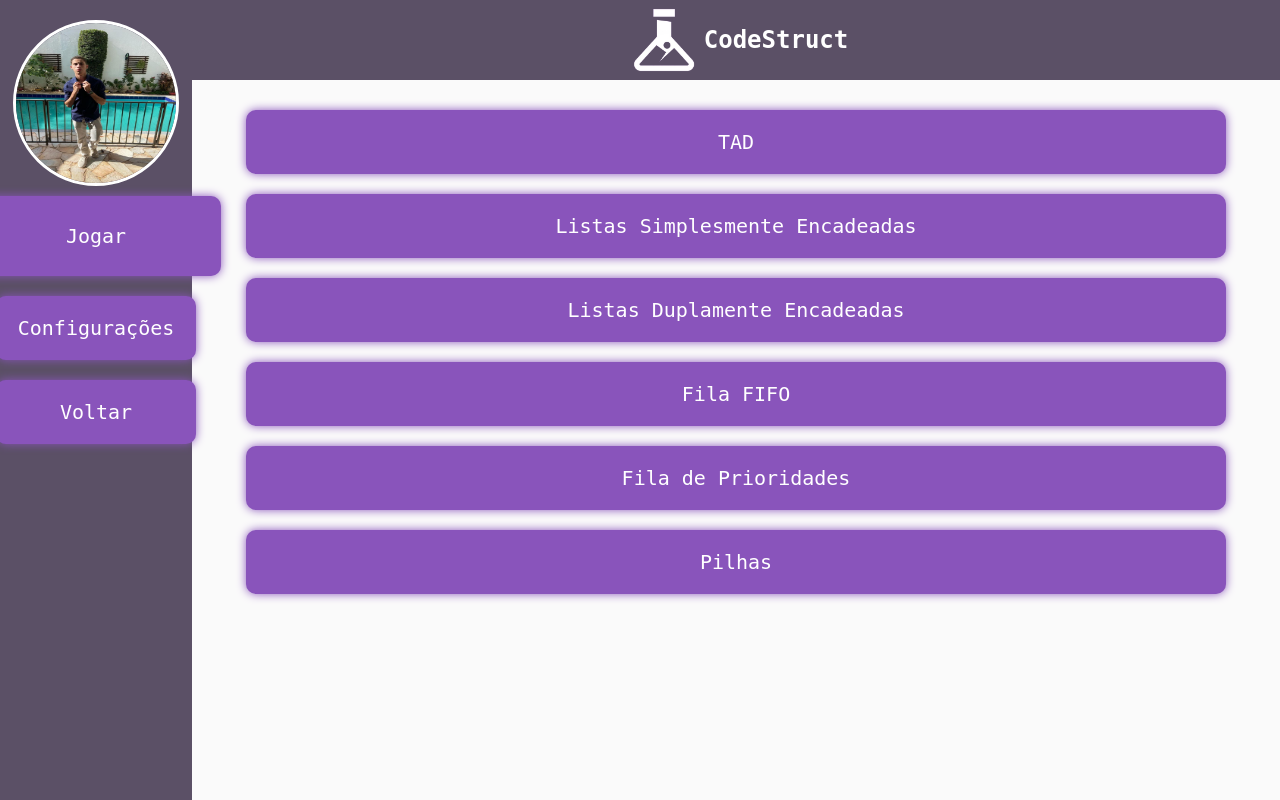
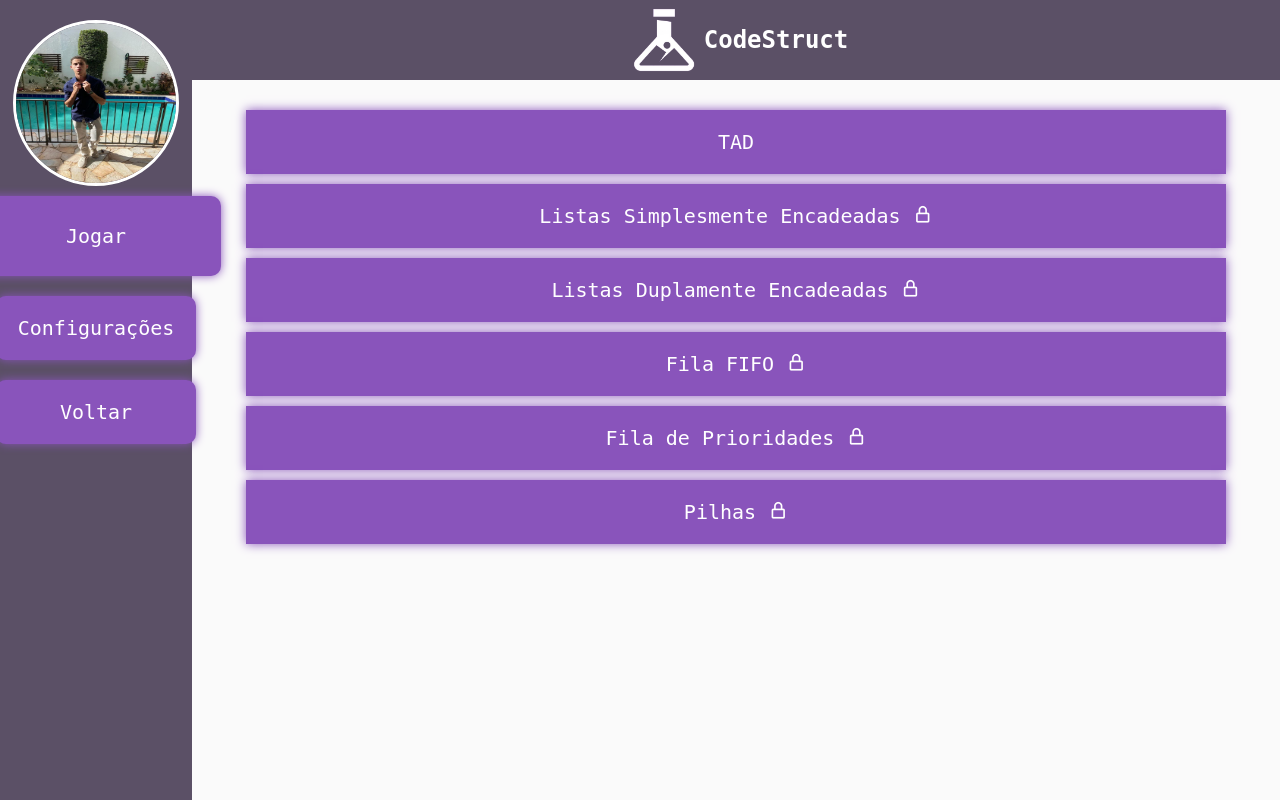
Before and after one commit to M3NT0Sz/CodeStruct, a PHP site: page /view/trilha.php in a window 1280 px wide. Run offline with PHP 8.4, Linux system fonts and the light colour scheme.

Commit message:
Mexendo na trilha

```diff
--- a/view/CSS/style.css
+++ b/view/CSS/style.css
@@ -585,13 +585,18 @@ pre > .language-csharp {
   width: 100%;
 }
 
+.buttonBloqueado:hover {
+  cursor: pointer;
+  background-color: #444 !important;
+  color: #9c9c9c !important;
+}
+
 .trilhaUL > button {
   background-color: #8954bb;
   border: none;
   padding: 20px;
   margin-top: 10px;
-  margin-bottom: 10px;
-  border-radius: 10px;
+  /* margin-bottom: 10px; */
   color: #fff;
   box-shadow: 0 0 10px 0 #8954bb;
   transition: 1s;
@@ -600,6 +605,7 @@ pre > .language-csharp {
 }
 
 .trilhaUL > button:hover {
+  border-radius: 10px;
   cursor: pointer;
   background-color: #fff;
   color: #000;
@@ -611,3 +617,25 @@ pre > .language-csharp {
   flex-direction: column;
   width: 100%;
 }
+
+.trilhaUL > div {
+  width: 90%;
+  box-shadow: 0 0 10px 0 #8954bb;
+  background-image: url("../Imagens/Fundo1.gif");
+}
+
+.trilhaUL > div > li {
+  /* background-color: #8954bb; */
+  font-size: 20px;
+  padding: 10px;
+  color: #fff;
+  transition: 0.5s;
+  display: flex;
+  justify-content: space-between;
+}
+
+.trilhaUL > div > li:hover {
+  background-color: #fff;
+  color: #8954bb;
+  cursor: pointer;
+}
--- a/view/JS/trilha.js
+++ b/view/JS/trilha.js
@@ -19,21 +19,31 @@ toggleTAD.addEventListener("click", function () {
 });
 toggleLSE.addEventListener("click", function () {
   // Alterna a classe 'aberta' no contêiner das trilhas
-  trilhasLSE.classList.toggle("aberta");
+  if (!toggleLSE.classList.contains("buttonBloqueado")) {
+    trilhasLSE.classList.toggle("aberta");
+  }
 });
 toggleLDE.addEventListener("click", function () {
   // Alterna a classe 'aberta' no contêiner das trilhas
-  trilhasLDE.classList.toggle("aberta");
+  if (!toggleLDE.classList.contains("buttonBloqueado")) {
+    trilhasLDE.classList.toggle("aberta");
+  }
 });
 toggleFIFO.addEventListener("click", function () {
   // Alterna a classe 'aberta' no contêiner das trilhas
-  trilhasFIFO.classList.toggle("aberta");
+  if (!toggleFIFO.classList.contains("buttonBloqueado")) {
+    trilhasFIFO.classList.toggle("aberta");
+  }
 });
 togglePri.addEventListener("click", function () {
   // Alterna a classe 'aberta' no contêiner das trilhas
-  trilhasPri.classList.toggle("aberta");
+  if (!togglePri.classList.contains("buttonBloqueado")) {
+    trilhasPri.classList.toggle("aberta");
+  }
 });
 togglePil.addEventListener("click", function () {
   // Alterna a classe 'aberta' no contêiner das trilhas
-  trilhasPil.classList.toggle("aberta");
+  if (!togglePil.classList.contains("buttonBloqueado")) {
+    trilhasPil.classList.toggle("aberta");
+  }
 });
--- a/view/trilha.php
+++ b/view/trilha.php
@@ -9,6 +9,7 @@
         <meta name="viewport" content="width=device-width, initial-scale=1.0" />
         <link rel="stylesheet" href="./CSS/style.css" />
         <link rel="shortcut icon" href="./Imagens/Logo.png" type="image/x-icon" />
+        <link href='https://unpkg.com/boxicons@2.1.4/css/boxicons.min.css' rel='stylesheet'>
         <title>CodeStruct - Jornada</title>
     </head>
 
@@ -35,14 +36,14 @@
                             <button id="toggleTAD">TAD</button> <!-- Título clicável para abrir/fechar a lista -->
                             <div id="trilhasTAD" class="trilhas">
                                 <li>Trilha 1</li>
-                                <li>Trilha 2</li>
-                                <li>Trilha 3</li>
-                                <li>Trilha 4</li>
-                                <li>Chefão</li>
+                                <li class="buttonBloqueado">Trilha 2 <i class='bx bx-lock-alt'></i></li>
+                                <li class="buttonBloqueado">Trilha 3 <i class='bx bx-lock-alt'></i></li>
+                                <li class="buttonBloqueado">Trilha 4 <i class='bx bx-lock-alt'></i></li>
+                                <li class="buttonBloqueado">Chefão <i class='bx bx-lock-alt'></i></li>
                             </div>
                         </ul>
                         <ul class="trilhaUL">
-                            <button id="toggleLSE">Listas Simplesmente Encadeadas</button> <!-- Título clicável para abrir/fechar a lista -->
+                            <button class="buttonBloqueado" id="toggleLSE">Listas Simplesmente Encadeadas <i class='bx bx-lock-alt'></i></button> <!-- Título clicável para abrir/fechar a lista -->
                             <div id="trilhasLSE" class="trilhas">
                                 <li>Trilha 1</li>
                                 <li>Trilha 2</li>
@@ -52,7 +53,7 @@
                             </div>
                         </ul>
                         <ul class="trilhaUL">
-                            <button id="toggleLDE">Listas Duplamente Encadeadas</button> <!-- Título clicável para abrir/fechar a lista -->
+                            <button class="buttonBloqueado" id="toggleLDE">Listas Duplamente Encadeadas <i class='bx bx-lock-alt'></i></button> <!-- Título clicável para abrir/fechar a lista -->
                             <div id="trilhasLDE" class="trilhas">
                                 <li>Trilha 1</li>
                                 <li>Trilha 2</li>
@@ -62,7 +63,7 @@
                             </div>
                         </ul>
                         <ul class="trilhaUL">
-                            <button id="toggleFIFO">Fila FIFO</button> <!-- Título clicável para abrir/fechar a lista -->
+                            <button class="buttonBloqueado" id="toggleFIFO">Fila FIFO <i class='bx bx-lock-alt'></i></button> <!-- Título clicável para abrir/fechar a lista -->
                             <div id="trilhasFIFO" class="trilhas">
                                 <li>Trilha 1</li>
                                 <li>Trilha 2</li>
@@ -72,7 +73,7 @@
                             </div>
                         </ul>
                         <ul class="trilhaUL">
-                            <button id="togglePri">Fila de Prioridades</button> <!-- Título clicável para abrir/fechar a lista -->
+                            <button class="buttonBloqueado" id="togglePri">Fila de Prioridades <i class='bx bx-lock-alt'></i></button> <!-- Título clicável para abrir/fechar a lista -->
                             <div id="trilhasPri" class="trilhas">
                                 <li>Trilha 1</li>
                                 <li>Trilha 2</li>
@@ -82,7 +83,7 @@
                             </div>
                         </ul>
                         <ul class="trilhaUL">
-                            <button id="togglePil">Pilhas</button> <!-- Título clicável para abrir/fechar a lista -->
+                            <button class="buttonBloqueado" id="togglePil">Pilhas <i class='bx bx-lock-alt'></i></button> <!-- Título clicável para abrir/fechar a lista -->
                             <div id="trilhasPil" class="trilhas">
                                 <li>Trilha 1</li>
                                 <li>Trilha 2</li>
@@ -95,6 +96,7 @@
                 </main>
             </main>
         </main>
+        <script src="https://unpkg.com/boxicons@2.1.4/dist/boxicons.js"></script>
         <script src="./JS/trilha.js"></script>
     </body>
 
```
Also changed, not shown: view/Imagens/Fundo1.gif (added).
